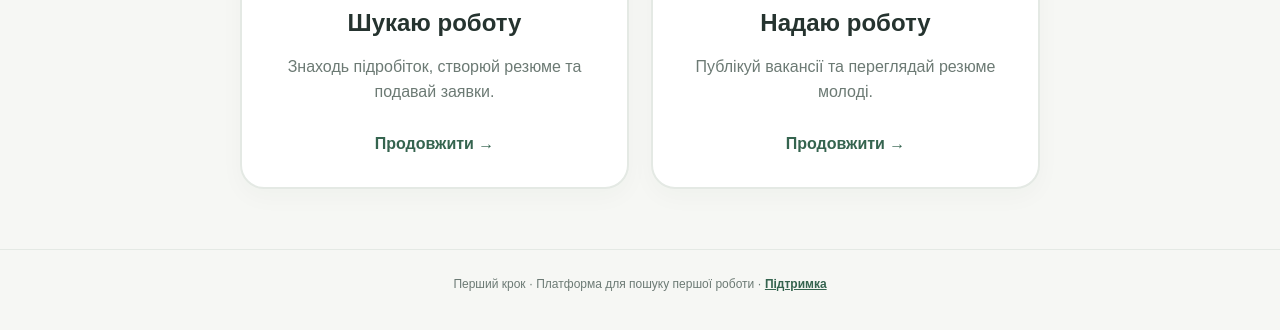
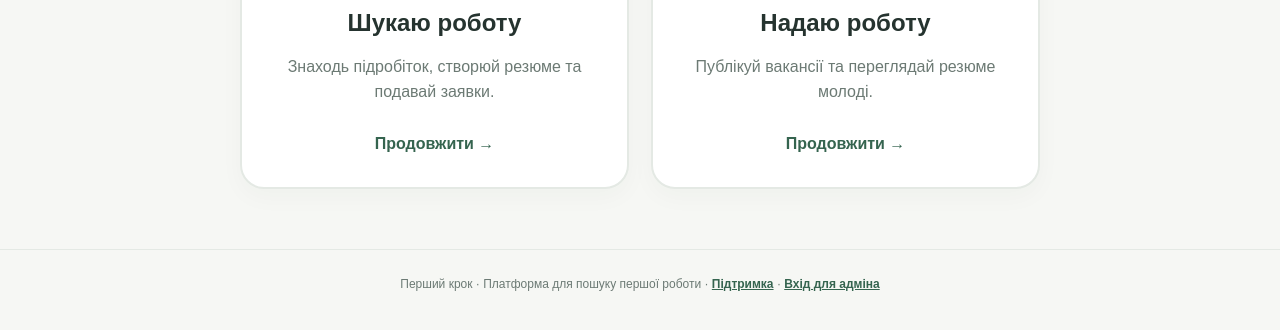
Before and after one commit to first-jobbb1/pershyi-krok.web.appp, a plain HTML site: page index.html in a window 1280 px wide. Shown: the part 400-730 px from the top of the page. Drawn offline with Linux system fonts and the light colour scheme; no server answers.

Commit message:
Add files via upload

```diff
--- a/index.html
+++ b/index.html
@@ -387,7 +387,8 @@
 
 <footer>
     Перший крок · Платформа для пошуку першої роботи ·
-    <a class="footer-link" href="#" onclick="showPage('support'); return false;">Підтримка</a>
+    <a class="footer-link" href="#" onclick="showPage('support'); return false;">Підтримка</a> ·
+    <a class="footer-link" id="adminLink" href="#" onclick="adminLogin(); return false;">Вхід для адміна</a>
 </footer>
 
 <script src="https://www.gstatic.com/firebasejs/10.12.2/firebase-app-compat.js"></script>
```
